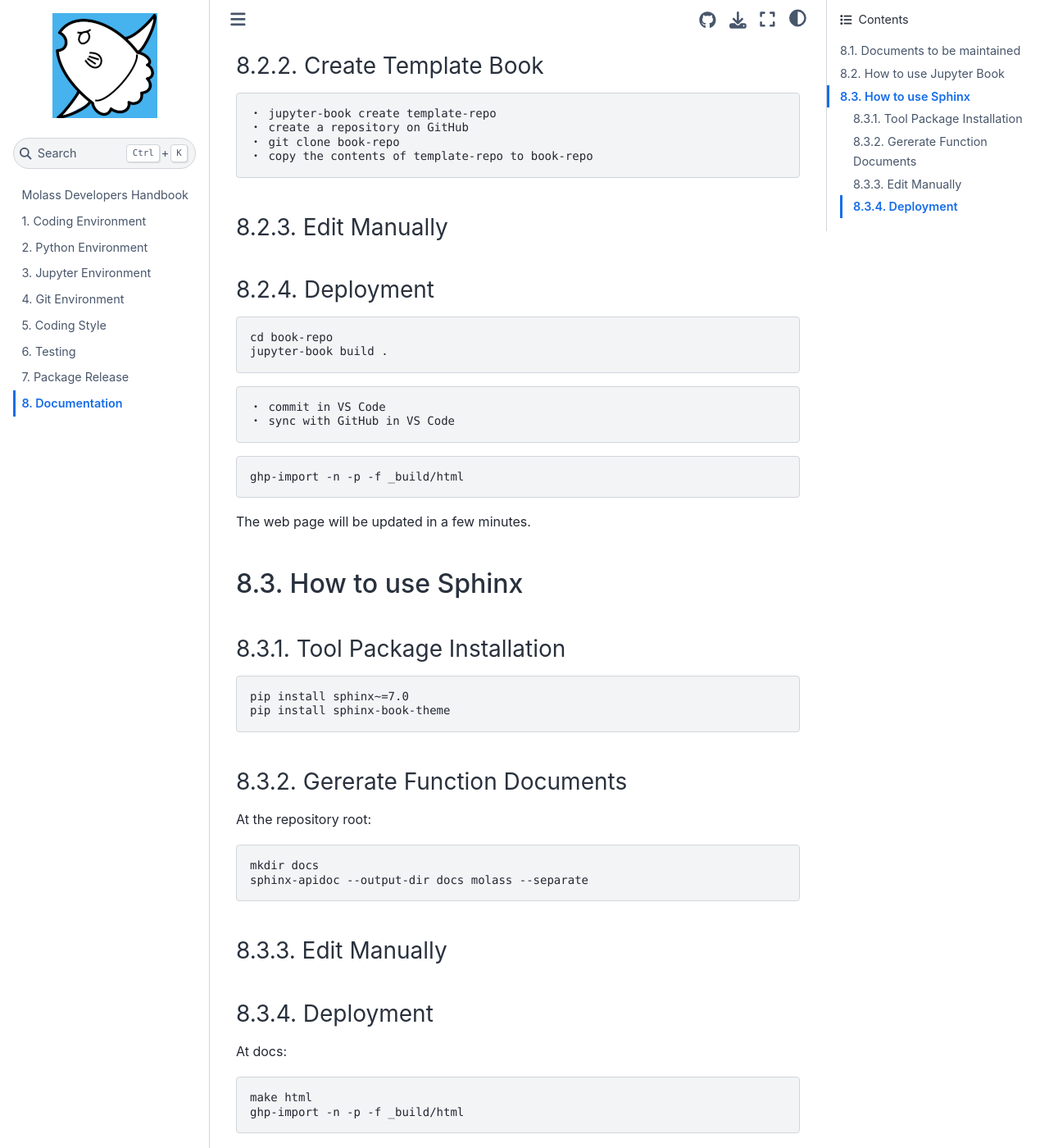
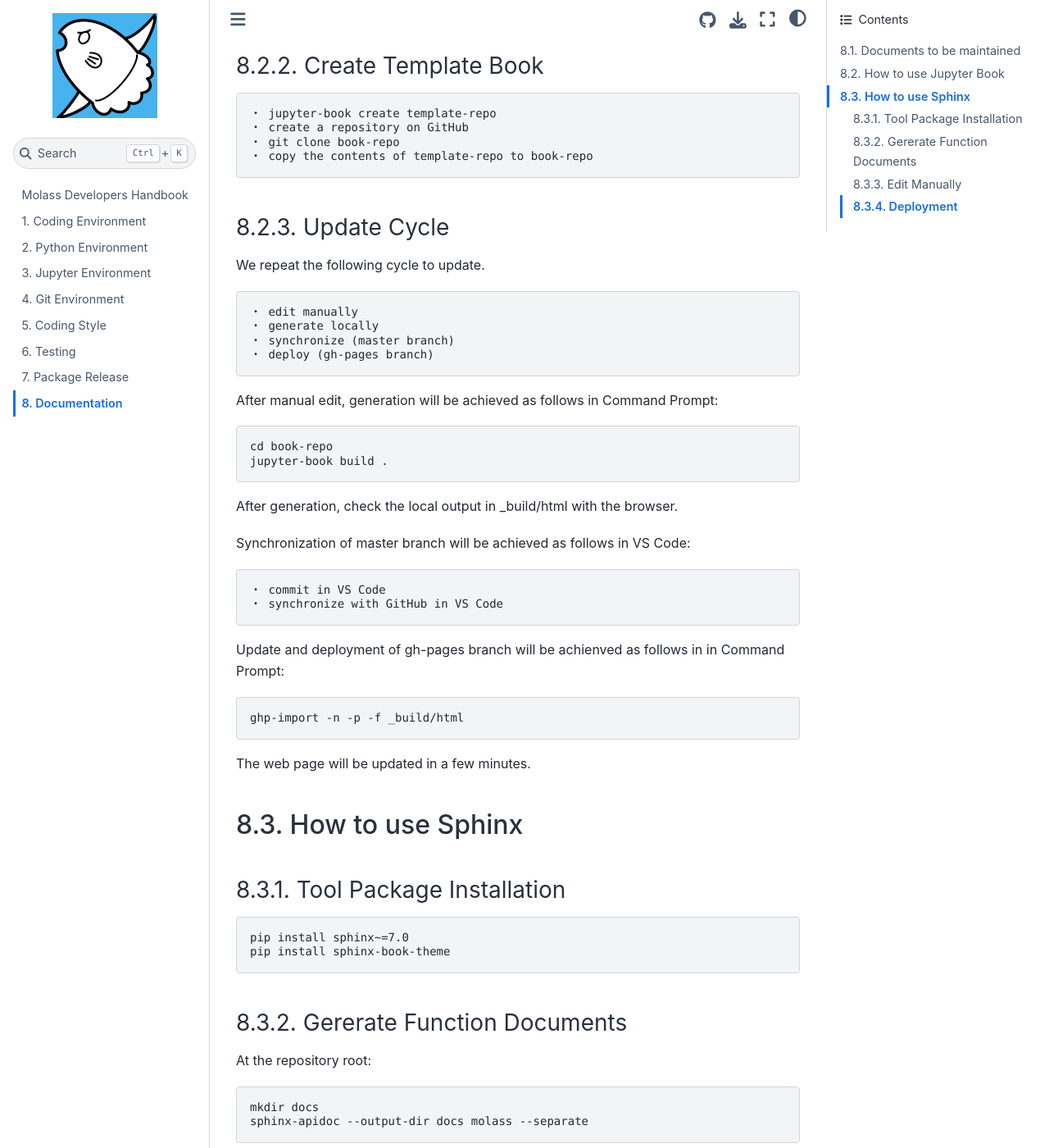
Before and after one commit to biosaxs-dev/molass-develop, a Jupyter Book: the page built from chapters/08/documentation.md, in a window 1280 px wide and 1400 px high, scrolled down 969 px. Shown: the whole window at 82% size. Built offline with Jupyter Book 1.0.4 settings and Sphinx 7.4.7 and the Sphinx Book theme 1.1.4, drawn with Linux system fonts in a browser that asks for light colours.

Commit message:
add a brief explanation

````diff
--- a/chapters/08/documentation.md
+++ b/chapters/08/documentation.md
@@ -36,18 +36,30 @@ pip install -U ghp-import
     ・ git clone book-repo
     ・ copy the contents of template-repo to book-repo
 
-### Edit Manually
+### Update Cycle
 
+We repeat the following cycle to update.
 
-### Deployment
+    ・ edit manually
+    ・ generate locally
+    ・ synchronize (master branch)
+    ・ deploy (gh-pages branch)
+
+After manual edit, generation will be achieved as follows in Command Prompt:
 
 ```none
 cd book-repo
 jupyter-book build .
 ```
 
+After generation, check the local output in _build/html with the browser.
+
+Synchronization of master branch will be achieved as follows in VS Code:
+
     ・ commit in VS Code
-    ・ sync with GitHub in VS Code
+    ・ synchronize with GitHub in VS Code
+
+Update and deployment of gh-pages branch will be achienved as follows in in Command Prompt:
 
 ```none
 ghp-import -n -p -f _build/html
````
